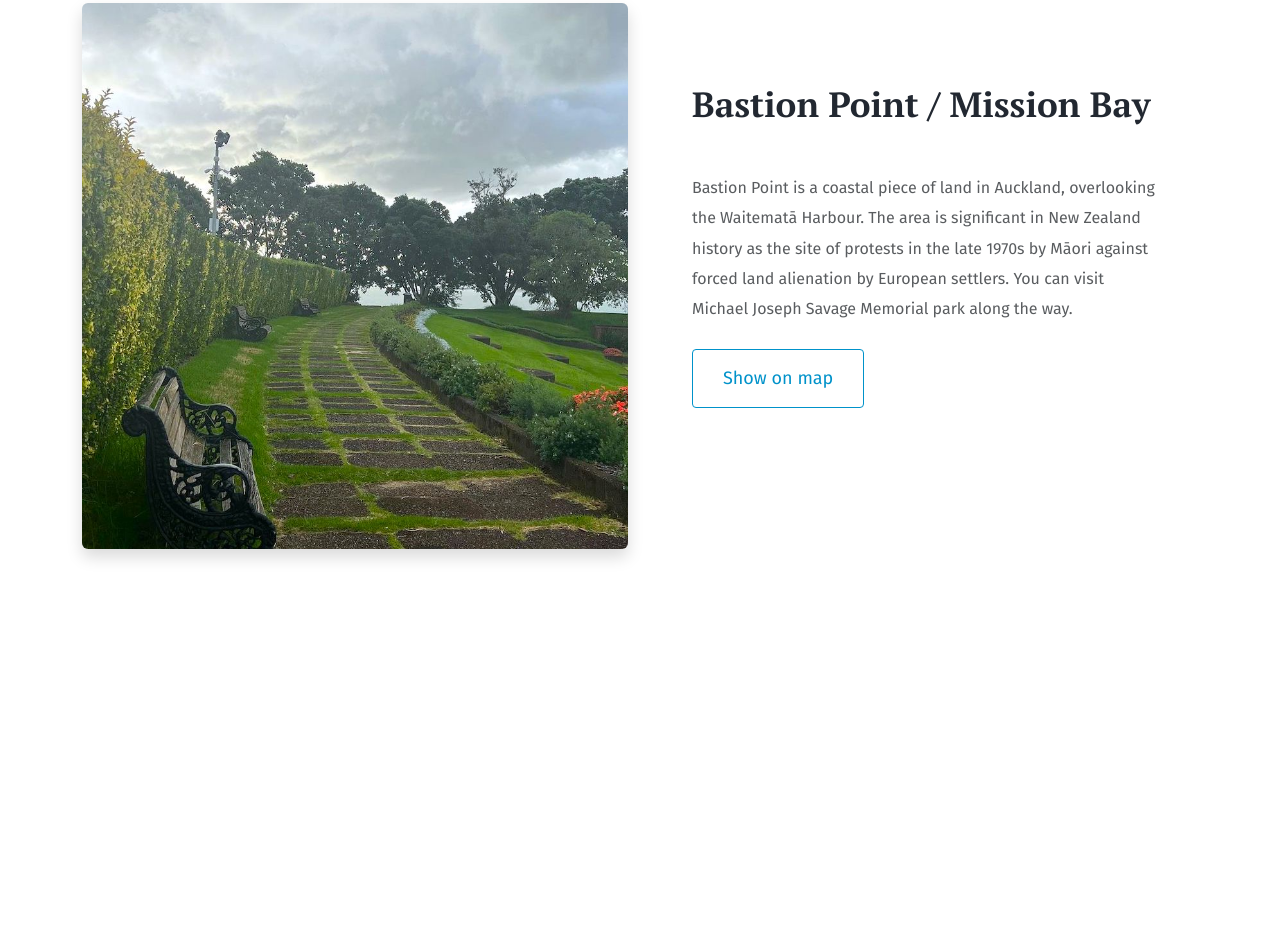
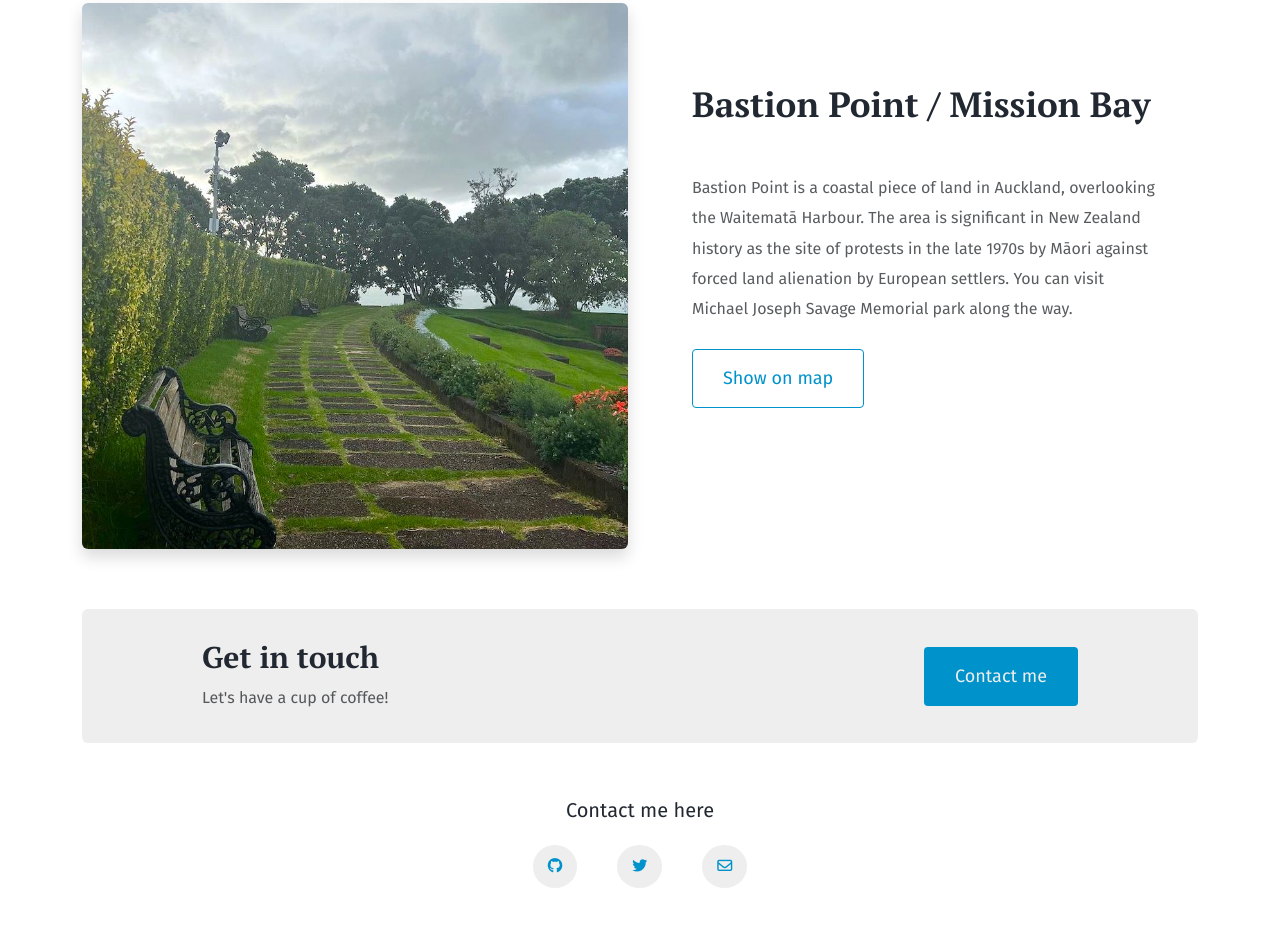
Before and after one commit to ladyincodes/ExploreAuckland, a plain HTML site: page index.html in a window 1280 px wide. Shown: the part 2004-2930 px from the top of the page. Before the commit the page ends 2601 px from the top, so only its background shows below. Drawn offline with nearby package versions, Linux system fonts and the light colour scheme.

Commit message:
Added footer to homepage

```diff
--- a/index.html
+++ b/index.html
@@ -63,7 +63,7 @@
       <h3 class="mb-5">One of the best liveable cities in the whole world!</h3>
 
       <div>
-        <a href="#" class="btn btn-branding">Contact me</a>
+        <a href="/contact.html" class="btn btn-branding">Contact me</a>
       </div>
     </div>
 
@@ -161,6 +161,33 @@
           </div>
         </div>
       </div>
+      <footer>
+        <div
+          class="contact-box d-flex justify-content-between mb-5 d-none d-md-flex"
+        >
+          <div>
+            <h4>Get in touch</h4>
+            <p class="text-muted">Let's have a cup of coffee!</p>
+          </div>
+          <div>
+            <a href="/contact.html" class="btn btn-branding mt-2">Contact me</a>
+          </div>
+        </div>
+        <div class="d-flex justify-content-center mb-0">
+          <p class="email-link">Contact me here</p>
+        </div>
+        <div class="social-links d-flex justify-content-center">
+          <a href="https://github.com/ladyincodes" target="_blank"
+            ><i class="fa-brands fa-github"></i
+          ></a>
+          <a href="https://Twitter.com/ladyincodes" target="_blank"
+            ><i class="fa-brands fa-twitter"></i
+          ></a>
+          <a href="mailto:eskafiati@gmail.com" target="_blank"
+            ><i class="fa-regular fa-envelope"></i
+          ></a>
+        </div>
+      </footer>
     </div>
   </body>
 </html>
--- a/src/styles.css
+++ b/src/styles.css
@@ -68,6 +68,44 @@ nav li {
     margin-left: 15px;
     font-size: 18px;
     font-weight: bold;
+}
+
+footer {
+    margin: 60px 0;
+}
+
+footer h4 {
+    font-size: 30px;
+}
+
+footer .contact-box p {
+    margin: 0;
+}
+
+footer .contact-box {
+    background: var(--accent-color);
+    padding: 30px 120px;
+    border-radius: 6px;
+}
+
+footer .email-link {
+    color: var(--primaty-color);
+    font-size: 20px;
+}
+
+footer .social-links a {
+    margin: 0 20px;
+    color: var(--branding-color);
+    background: var(--accent-color);
+    border-radius: 50%;
+    padding: 10px 15px;
+    font-size: 15px;
+    transition: all 150ms ease-in-out;
+}
+
+footer .social-links a:hover {
+    color: var(--accent-color);
+    background: var(--branding-color);
 }
 
 .hero {
@@ -194,6 +232,10 @@ nav li {
         font-size: 25px;
         line-height: 1.3;
     }
+
+    footer .contact-box {
+        padding: 20px 50px;
+    }
 }
 
 @media (max-width: 992px) {
@@ -254,4 +296,8 @@ nav li {
     .content {
         margin: 0px;
     }
+
+    footer h4 {
+        font-size: 20px;
+    }
 }
```
